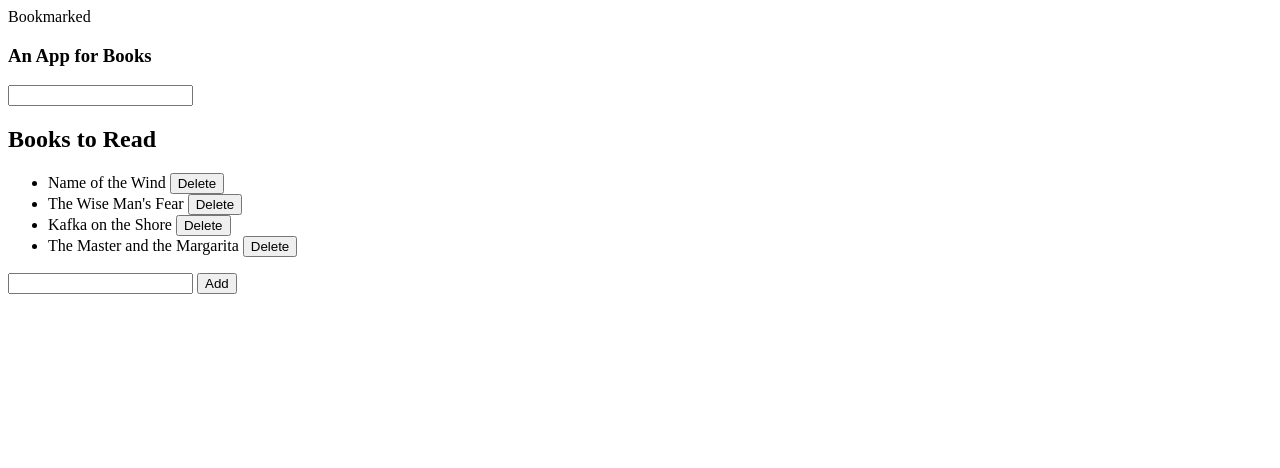
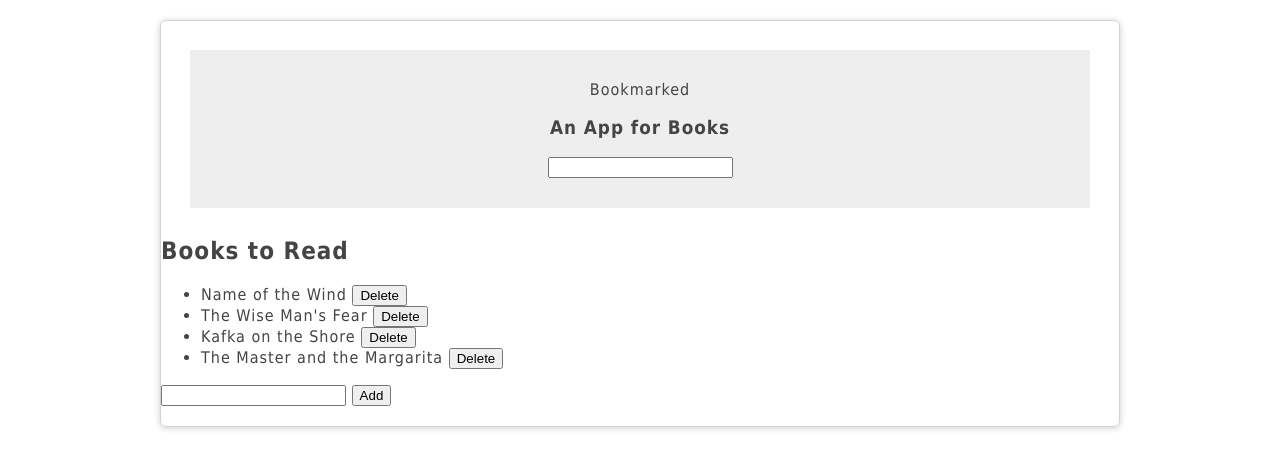
Before and after one commit to enPlace/Book_App, a plain HTML site: page index.html in a window 1280 px wide. Drawn offline with Linux system fonts and the light colour scheme.

Commit message:
wrapper and banner styling

```diff
--- a/index.html
+++ b/index.html
@@ -8,9 +8,11 @@
 <body>
 
 <div id = "wrapper">
-<header id = "banner>">Bookmarked</header>
+    <div id ="banner">
+<header>Bookmarked</header>
 <h3>An App for Books</h3>
 <input type = "text">
+</div>
 <!-- -------------------Book list div -------------------- -->
 <div id="book-list">
     <h2 class="title">Books to Read</h2>
--- a/style.css
+++ b/style.css
@@ -0,0 +1,34 @@
+body{
+
+    font-family: Tahoma;
+    color: #444;
+    letter-spacing: 1px;
+
+}
+#wrapper{
+    width: 90%;
+    max-width: 960px;
+    margin: 20px auto;
+    border-radius: 6px;
+    box-shadow: 0px 1px 6px rgba(0,0,0,0.2);
+    box-sizing: border-box;
+    padding: 0 0 20px;
+    overflow: hidden;
+    border: 1px solid lightgray;
+}
+#banner{
+    background-color: #eee;
+    margin: 3%;
+    padding: 30px;
+    text-align: center;
+}
+#book-list{
+    background-color: white;
+}
+ul{
+    float: center;
+}
+#book-adder{
+    background-color: white;
+
+}
```
